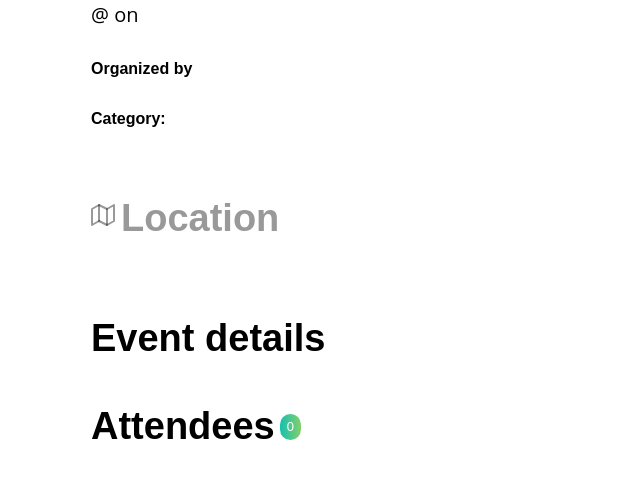
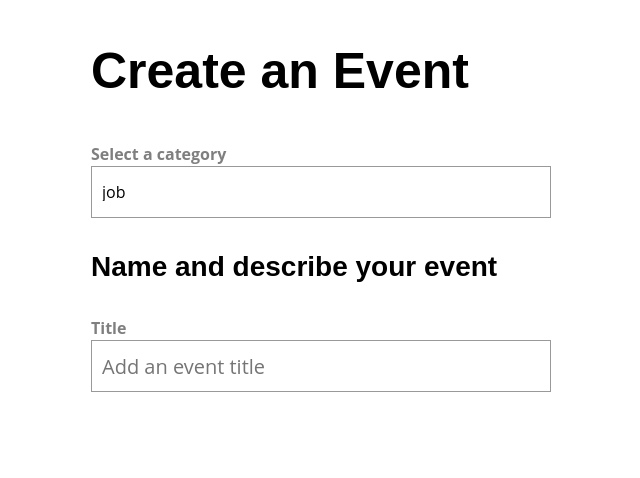
Before and after one commit to BartoszStachowski/event-manager, a Vue app: page /event/create in a window 1280 px wide. Shown: the top 478 px of the page, without its empty margins (319-959 px from the left). Built offline with nearby package versions, Linux system fonts and the light colour scheme; no server answers.

Commit message:
*create eventCreate component *add new path in router

```diff
--- a/src/router/index.js
+++ b/src/router/index.js
@@ -2,6 +2,7 @@ import Vue from 'vue';
 import VueRouter from 'vue-router';
 import EventList from '../views/EventList';
 import EventShow from '../views/EventShow';
+import EventCreate from '../views/EventCreate';
 
 Vue.use(VueRouter);
 
@@ -10,6 +11,11 @@ const routes = [
     path: '/',
     name: 'event-list',
     component: EventList,
+  },
+  {
+    path: '/event/create',
+    name: 'event-create',
+    component: EventCreate,
   },
   {
     path: '/event/:id',
--- /dev/null
+++ b/src/views/EventCreate.vue
@@ -0,0 +1,39 @@
+<template>
+  <div>
+    <h1>Create an Event</h1>
+    <form @submit.prevent="createEvent">
+      <label>Select a category</label>
+      <select>
+        <option v-for="cat in categories" :key="cat">{{ cat }}</option>
+      </select>
+      <h3>Name and describe your event</h3>
+      <div class="field">
+        <label>Title</label>
+        <input type="text" placeholder="Add an event title" />
+      </div>
+    </form>
+  </div>
+</template>
+
+<script>
+export default {
+  name: 'EventCreate',
+  data() {
+    return {
+      categories: this.$store.state.categories,
+      event: {},
+    };
+  },
+  methods: {
+    createEvent() {
+      console.log('xxx');
+    },
+  },
+};
+</script>
+
+<style scoped>
+.field {
+  margin-bottom: 24px;
+}
+</style>
```
